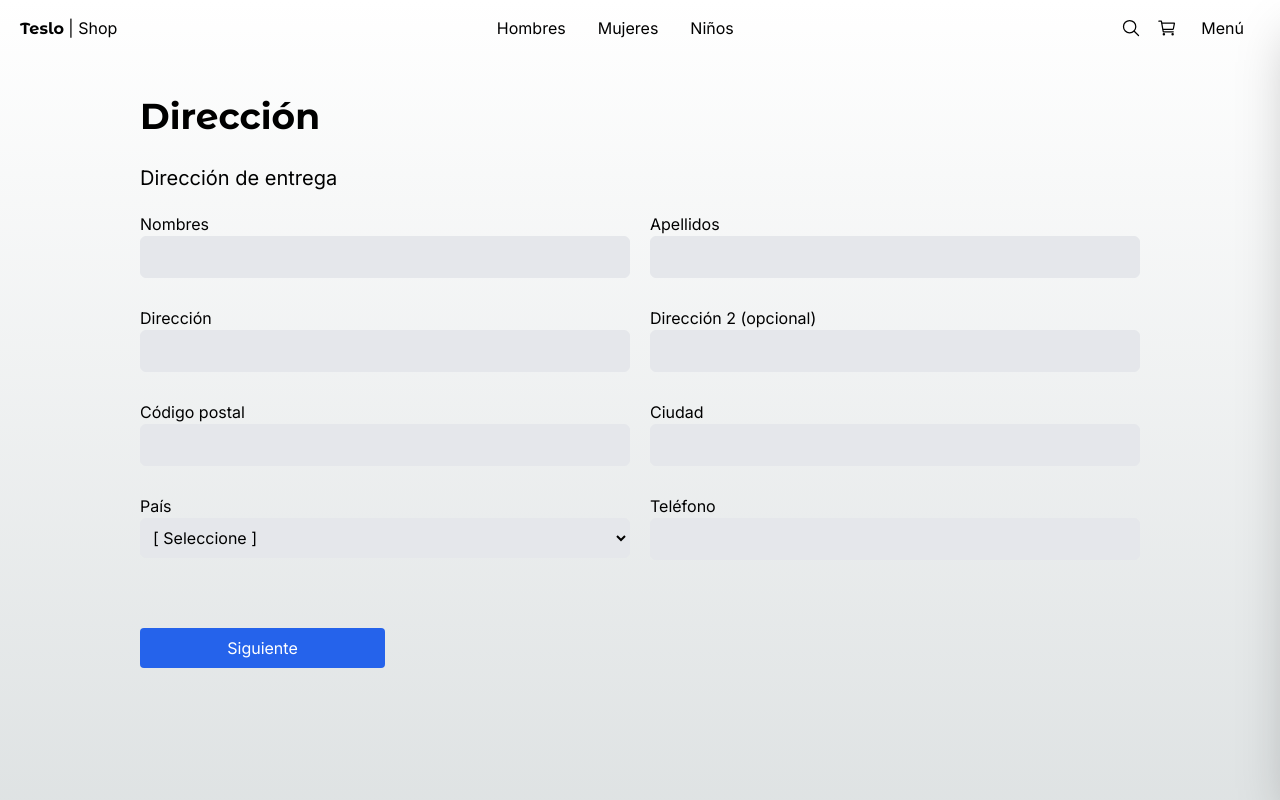
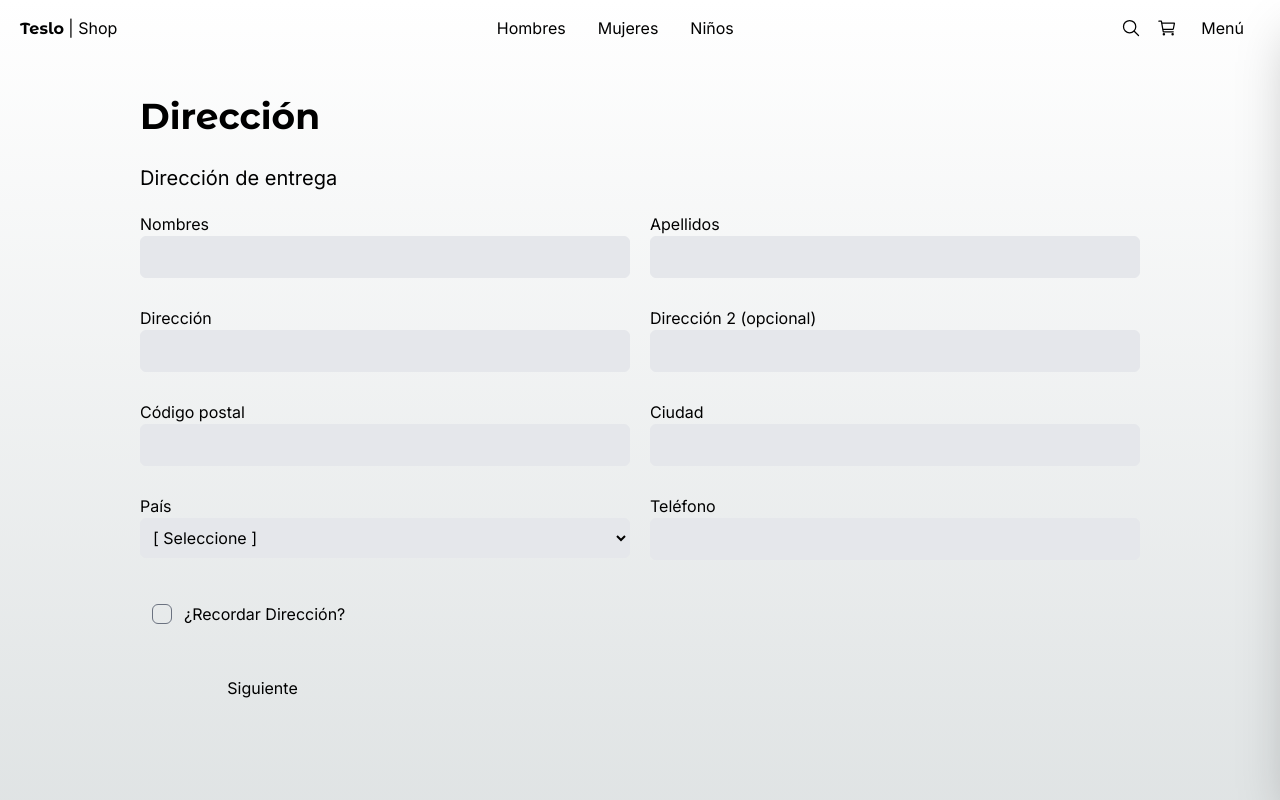
Before and after one commit to danielmiranda0099/teslo-shop-nextjs, a Next.js app: page /checkout/address in a window 1280 px wide. Shown: the top 800 px of the page. Built offline with nearby package versions, Linux system fonts and the light colour scheme; no server answers.

Commit message:
[ADD UP] Upgrade Controller Form With UseForm

```diff
--- a/src/app/(shop)/checkout/address/page.tsx
+++ b/src/app/(shop)/checkout/address/page.tsx
@@ -1,6 +1,7 @@
 import Link from 'next/link';
 
 import { Title } from '@/components/ui';
+import { AddressForm } from './ui';
 
 export default function AddresPage() {
   return (
@@ -12,88 +13,7 @@
 
         <Title title="Dirección" subtitle="Dirección de entrega" />
 
-        <div className="grid grid-cols-1 gap-2 sm:gap-5 sm:grid-cols-2">
-
-
-          <div className="flex flex-col mb-2">
-            <span>Nombres</span>
-            <input
-              type="text"
-              className="p-2 border rounded-md bg-gray-200"
-            />
-          </div>
-
-          <div className="flex flex-col mb-2">
-            <span>Apellidos</span>
-            <input
-              type="text"
-              className="p-2 border rounded-md bg-gray-200"
-            />
-          </div>
-
-          <div className="flex flex-col mb-2">
-            <span>Dirección</span>
-            <input
-              type="text"
-              className="p-2 border rounded-md bg-gray-200"
-            />
-          </div>
-
-          <div className="flex flex-col mb-2">
-            <span>Dirección 2 (opcional)</span>
-            <input
-              type="text"
-              className="p-2 border rounded-md bg-gray-200"
-            />
-          </div>
-
-
-          <div className="flex flex-col mb-2">
-            <span>Código postal</span>
-            <input
-              type="text"
-              className="p-2 border rounded-md bg-gray-200"
-            />
-          </div>
-
-          <div className="flex flex-col mb-2">
-            <span>Ciudad</span>
-            <input
-              type="text"
-              className="p-2 border rounded-md bg-gray-200"
-            />
-          </div>
-
-          <div className="flex flex-col mb-2">
-            <span>País</span>
-            <select
-              className="p-2 border rounded-md bg-gray-200"
-            >
-              <option value="">[ Seleccione ]</option>
-              <option value="CRI">Costa Rica</option>
-            </select>
-          </div>
-
-          <div className="flex flex-col mb-2">
-            <span>Teléfono</span>
-            <input
-              type="text"
-              className="p-2 border rounded-md bg-gray-200"
-            />
-          </div>
-
-
-
-          <div className="flex flex-col mb-2 sm:mt-10">
-            <Link
-              href='/checkout'
-              className="btn-primary flex w-full sm:w-1/2 justify-center ">
-              Siguiente
-            </Link>
-          </div>
-
-
-        </div>
+        <AddressForm />
 
       </div>
 
--- /dev/null
+++ b/src/app/(shop)/checkout/address/ui/AddressForm.tsx
@@ -0,0 +1,118 @@
+"use client";
+import { useForm } from "react-hook-form";
+
+type FormInputs = {
+  firstName: string;
+  lastName: string;
+  address: string;
+  address2?: string;
+  postalCode: string;
+  city: string;
+  country: string;
+  phone: string;
+  rememberAddress: boolean;
+};
+
+export function AddressForm() {
+  const {
+    handleSubmit,
+    register,
+    formState: { isValid },
+  } = useForm<FormInputs>();
+
+  const OnSubmit = (data: FormInputs) => {
+    console.log({ data });
+  };
+
+  return (
+    <form
+      onSubmit={handleSubmit(OnSubmit)}
+      className="grid grid-cols-1 gap-2 sm:gap-5 sm:grid-cols-2"
+    >
+      <div className="flex flex-col mb-2">
+        <span>Nombres</span>
+        <input type="text" className="p-2 border rounded-md bg-gray-200" {...register('firstName', {required: true})} />
+      </div>
+
+      <div className="flex flex-col mb-2">
+        <span>Apellidos</span>
+        <input type="text" className="p-2 border rounded-md bg-gray-200" {...register('lastName', {required: true})} />
+      </div>
+
+      <div className="flex flex-col mb-2">
+        <span>Dirección</span>
+        <input type="text" className="p-2 border rounded-md bg-gray-200" {...register('address', {required: true})} />
+      </div>
+
+      <div className="flex flex-col mb-2">
+        <span>Dirección 2 (opcional)</span>
+        <input type="text" className="p-2 border rounded-md bg-gray-200" {...register('address2')} />
+      </div>
+
+      <div className="flex flex-col mb-2">
+        <span>Código postal</span>
+        <input type="text" className="p-2 border rounded-md bg-gray-200" {...register('postalCode', {required: true})} />
+      </div>
+
+      <div className="flex flex-col mb-2">
+        <span>Ciudad</span>
+        <input type="text" className="p-2 border rounded-md bg-gray-200" {...register('city', {required: true})} />
+      </div>
+
+      <div className="flex flex-col mb-2">
+        <span>País</span>
+        <select className="p-2 border rounded-md bg-gray-200" {...register('country', {required: true})}>
+          <option value="">[ Seleccione ]</option>
+          <option value="CRI">Costa Rica</option>
+        </select>
+      </div>
+
+      <div className="flex flex-col mb-2">
+        <span>Teléfono</span>
+        <input type="text" className="p-2 border rounded-md bg-gray-200" {...register('phone', {required: true})} />
+      </div>
+
+      <div className="flex flex-col mb-2 sm:mt-1">
+        <div className="inline-flex items-center mb-10">
+          <label
+            className="relative flex cursor-pointer items-center rounded-full p-3"
+            htmlFor="checkbox"
+          >
+            <input
+              type="checkbox"
+              {...register('rememberAddress')}
+              className="border-gray-500 before:content[''] peer relative h-5 w-5 cursor-pointer appearance-none rounded-md border border-blue-gray-200 transition-all before:absolute before:top-2/4 before:left-2/4 before:block before:h-12 before:w-12 before:-translate-y-2/4 before:-translate-x-2/4 before:rounded-full before:bg-blue-gray-500 before:opacity-0 before:transition-opacity checked:border-blue-500 checked:bg-blue-500 checked:before:bg-blue-500 hover:before:opacity-10"
+              id="checkbox"
+            />
+            <div className="pointer-events-none absolute top-2/4 left-2/4 -translate-y-2/4 -translate-x-2/4 text-white opacity-0 transition-opacity peer-checked:opacity-100">
+              <svg
+                xmlns="http://www.w3.org/2000/svg"
+                className="h-3.5 w-3.5"
+                viewBox="0 0 20 20"
+                fill="currentColor"
+                stroke="currentColor"
+                strokeWidth="1"
+              >
+                <path
+                  fillRule="evenodd"
+                  d="M16.707 5.293a1 1 0 010 1.414l-8 8a1 1 0 01-1.414 0l-4-4a1 1 0 011.414-1.414L8 12.586l7.293-7.293a1 1 0 011.414 0z"
+                  clipRule="evenodd"
+                ></path>
+              </svg>
+            </div>
+          </label>
+
+          <span>¿Recordar Dirección?</span>
+        </div>
+
+        <button
+          type="submit"
+          className={`${isValid ? 'btn-primary' : 'btn-disabled'} flex w-full sm:w-1/2 justify-center`}
+          disabled={!isValid}
+        >
+          Siguiente
+        </button>
+      </div>
+    </form>
+  );
+}
--- /dev/null
+++ b/src/app/(shop)/checkout/address/ui/index.ts
@@ -0,0 +1 @@
+export * from './AddressForm';
```
